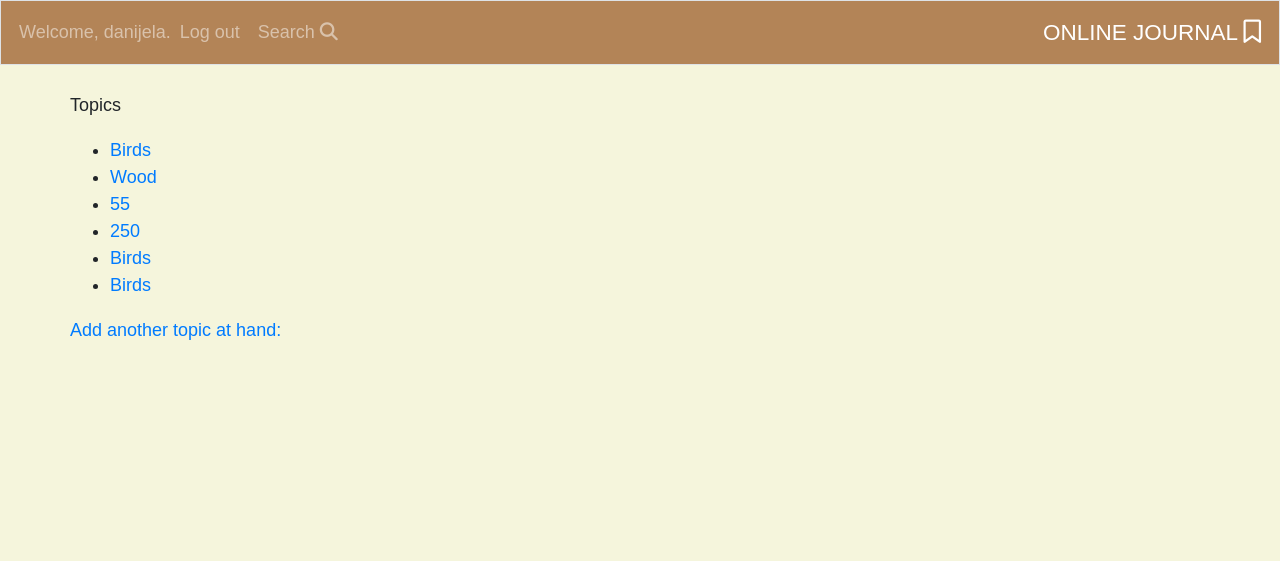
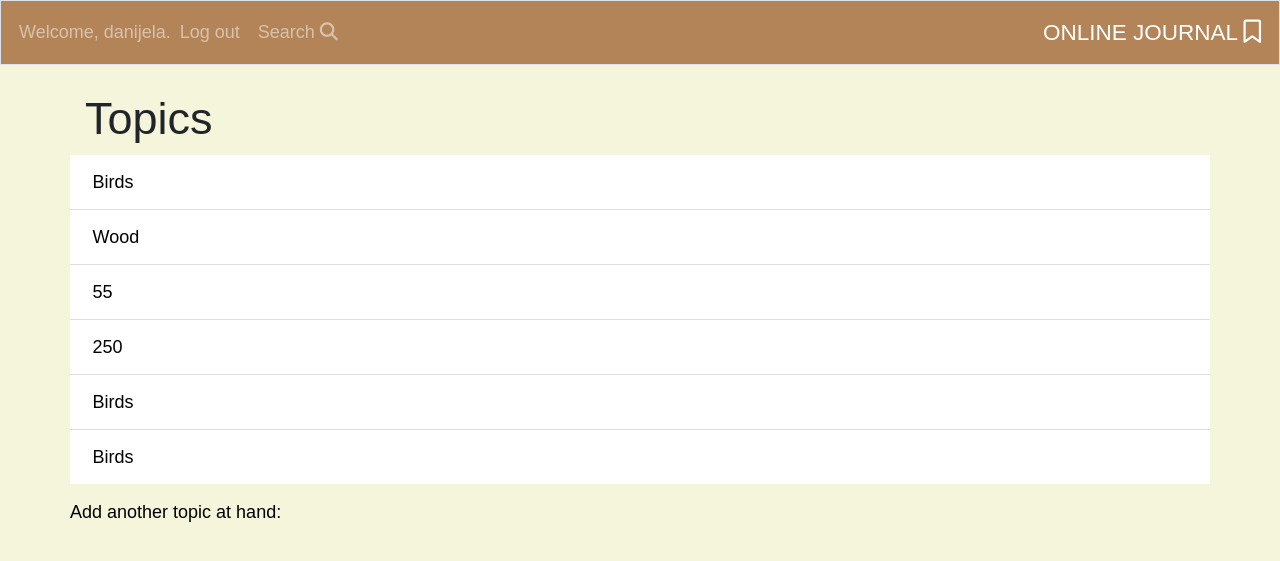
Before and after one commit to Code-Institute-Submissions/marosan28-online-journal_DecResub, a Django app: page /topics/ in a window 1280 px wide. Shown: the top 561 px of the page. Run offline with Django 3.2, Linux system fonts and the light colour scheme; a user stored in the database is signed in; data comes from the database, SQL or seed files in the repository; both versions use the stored data as it was after the commit; some libraries are stand-ins or nearby versions; some web fonts are replaced.

Commit message:
Style topics html with bootstrap

```diff
--- a/learning_logs/static/css/styles.css
+++ b/learning_logs/static/css/styles.css
@@ -29,6 +29,9 @@ a.register{
 .nav-item, .nav-link {
     color: rgb(255 255 255);
 }
+.list-group-item a {
+color: black;
+}
 /* Index html */
 
 main.container {
@@ -38,7 +41,9 @@ main.container {
 #jumbotron {
     padding: 0;
 }
-
+.add-topic {
+    color: black;
+}
 /* Media queries */
 
 
--- a/learning_logs/templates/learning_logs/topics.html
+++ b/learning_logs/templates/learning_logs/topics.html
@@ -1,17 +1,18 @@
 {% extends "learning_logs/base.html" %}
 
+{% block page_header %}
+  <h1>Topics</h1>
+{% endblock page_header %}
 {% block content %}
 
-<p>Topics</p>
-
-<ul>
+<ul class="topics-list list-group list-group-flush">
     {% for topic in topics %}
-    <li>
+    <li  class="list-group-item">
         <a href="{% url 'learning_logs:topic' topic.id %}">{{ topic }}</a>
     </li>
     {% empty %}
-    <li>There are no entries yet.</li>
+    <li  class="list-group-item" >There are no entries yet.</li>
     {% endfor %}
 </ul>
-<a href="{% url 'learning_logs:new_topic' %}">Add another topic at hand:</a>
+<h2><a class="add-topic" href="{% url 'learning_logs:new_topic' %}">Add another topic at hand:</a></h2>
 {% endblock content %}
--- a/online_journal/settings.py
+++ b/online_journal/settings.py
@@ -133,7 +133,7 @@ STATIC_ROOT = os.path.join(BASE_DIR, 'staticfiles')
 
 DEFAULT_AUTO_FIELD = 'django.db.models.BigAutoField'
 
-CSRF_TRUSTED_ORIGINS = ['https://8000-marosan28-onlinejournal-lrgqt12915g.ws-eu64.gitpod.io']
+CSRF_TRUSTED_ORIGINS = ['https://8000-marosan28-onlinejournal-qcvbhnxlnn5.ws-eu67.gitpod.io']
 
 LOGIN_URL = 'users:login'
 
```
Also changed, not shown: db.sqlite3.
